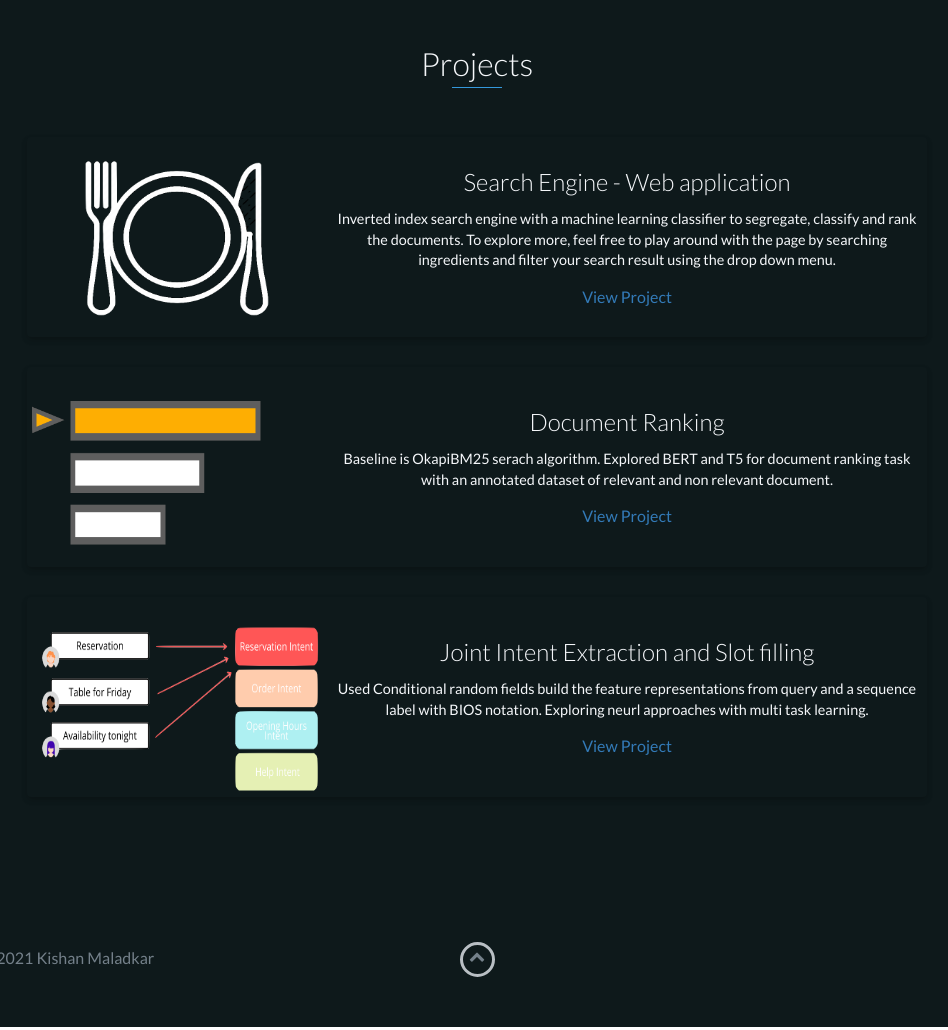
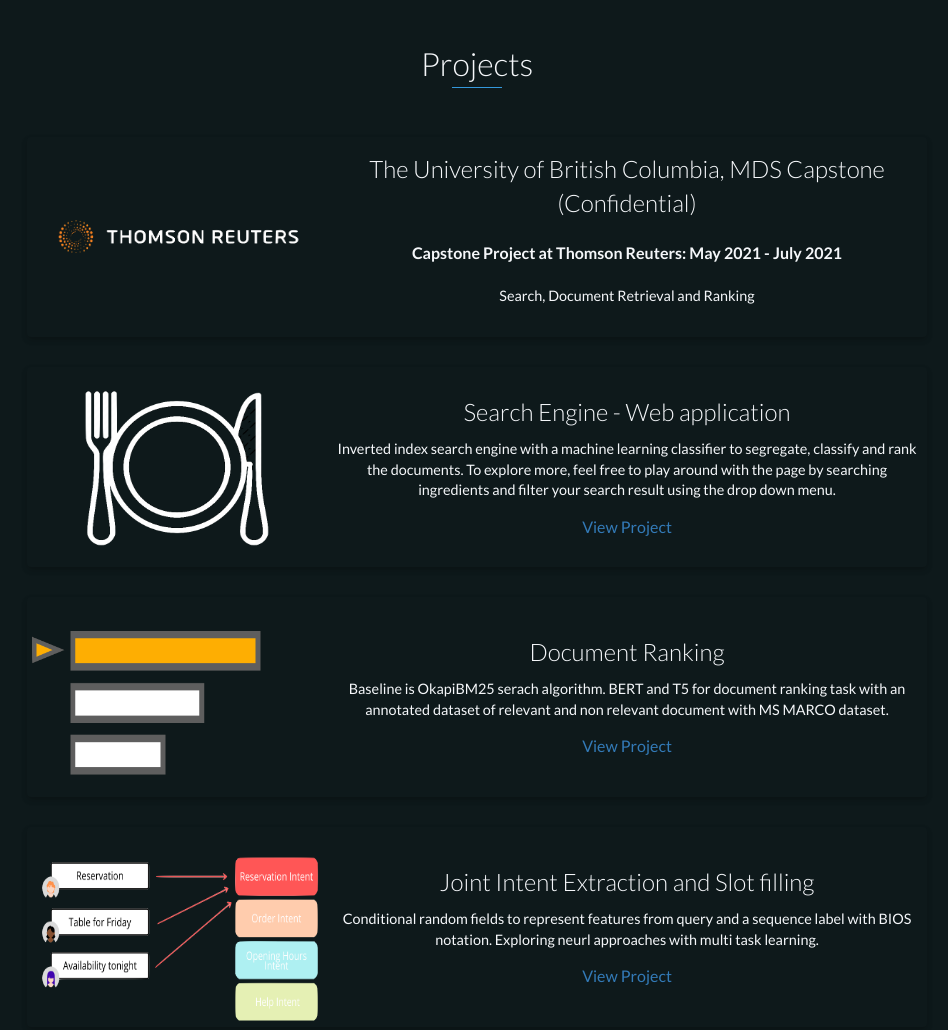
Before and after one commit to kmaladkar/portfolio, a website: page index.html in a window 1280 px wide. Shown: the part 2680-3710 px from the top of the page, without its empty margins (163-1111 px from the left). Drawn offline with nearby package versions, Linux system fonts and the light colour scheme.

Commit message:
capstone project updated

```diff
--- a/index.html
+++ b/index.html
@@ -154,6 +154,22 @@
             <div class="row">
                 <div class="project shadow-large">
                     <div class="project-image">
+                        <img src="images/tr.png" width="300" height="200"/>
+                    </div>
+                    <!-- End .project-image -->
+                    <div class="project-info">
+                        <h3>The University of British Columbia, MDS Capstone (Confidential)</h3>
+                        <h4>Capstone Project at Thomson Reuters: May 2021 - July 2021</h4>
+                        <p>
+                            Search, Document Retrieval and Ranking
+                        </p>
+                        <!-- <a href="https://github.com/kmaladkar/information_retrieval-search_engine-webapp">View Project</a> -->
+                    </div>
+                    <!-- End .project-info -->
+                </div>
+                <!-- End .project -->
+                <div class="project shadow-large">
+                    <div class="project-image">
                         <img src="images/test.png" width="300" height="200"/>
                     </div>
                     <!-- End .project-image -->
@@ -176,7 +192,7 @@
                     <div class="project-info">
                         <h3>Document Ranking</h3>
                         <p>
-                            Baseline is OkapiBM25 serach algorithm. Explored BERT and T5 for document ranking task with an annotated dataset of relevant and non relevant document.
+                            Baseline is OkapiBM25 serach algorithm. BERT and T5 for document ranking task with an annotated dataset of relevant and non relevant document with MS MARCO dataset.
                         </p>
                         <a href="https://github.com/kmaladkar/information_retrieval-T5_BERT-ranking">View Project</a>
                     </div>
@@ -191,7 +207,7 @@
                     <div class="project-info">
                         <h3>Joint Intent Extraction and Slot filling</h3>
                         <p>
-                            Used Conditional random fields build the feature representations from query and a sequence label with BIOS notation. Exploring neurl approaches with multi task learning.
+                            Conditional random fields to represent features from query and a sequence label with BIOS notation. Exploring neurl approaches with multi task learning.
                         </p>
                         <a href="https://github.com/kmaladkar/information_retrieval-intent_extraction-slot_filling">View Project</a>
                     </div>
```
Also changed, not shown: images/tr.png (added).
